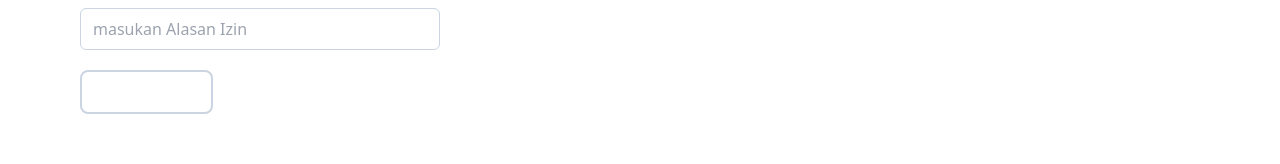
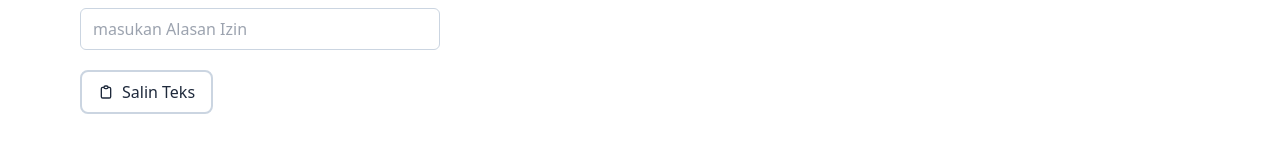
Before and after one commit to Taufik-H/sopandikit, a React (Vite) app: page / in a window 1280 px wide. Shown: the part 471-635 px from the top of the page. Built offline with nearby package versions, Linux system fonts and the light colour scheme.

Commit message:
fix:copy text

```diff
--- a/src/components/Content.jsx
+++ b/src/components/Content.jsx
@@ -197,9 +197,9 @@ Wasalamualaikum Warahmatullah Wabarakatuh.`.split("\n"),
           onClick={handleCopy}
           className={`mt-5 px-4 py-2 rounded-lg ${
             copyMessage
-              ? "bg-green-500"
+              ? "bg-green-500 text-white"
               : "bg-white border-2 border-slate-300 border-inherit text-slate-800 hover:bg-slate-200"
-          }  text-white transition-all  flex gap-2 items-center`}
+          }   transition-all  flex gap-2 items-center`}
         >
           {copyMessage ? (
             <>
@@ -215,7 +215,7 @@ Wasalamualaikum Warahmatullah Wabarakatuh.`.split("\n"),
         </button>
       </div>
       {isStatusActive === null ? (
-        <div className=" relative rounded-md mt-2 h-72 w-full bg-slate-700">
+        <div className=" relative rounded-md mt-2 h-72 w-full transition-all duration-200 bg-slate-700">
           <img
             src={bg}
             alt="bg"
@@ -227,11 +227,11 @@ Wasalamualaikum Warahmatullah Wabarakatuh.`.split("\n"),
           (item, index) =>
             isStatusActive === index && (
               <div key={index} className="w-full">
-                <div className="flex relative rounded-md mt-2 justify-end min-h-72 w-full bg-slate-700 overflow-hidden">
+                <div className="flex relative rounded-md transition-all duration-200 mt-2 justify-end min-h-72 w-full bg-slate-700 overflow-hidden">
                   <img
                     src={bg}
                     alt="bg"
-                    className="w-full h-full object-cover absolute"
+                    className="w-full h-full object-cover absolute transition-all duration-200"
                   />
                   {isStatusActive !== null && (
                     <div
```
